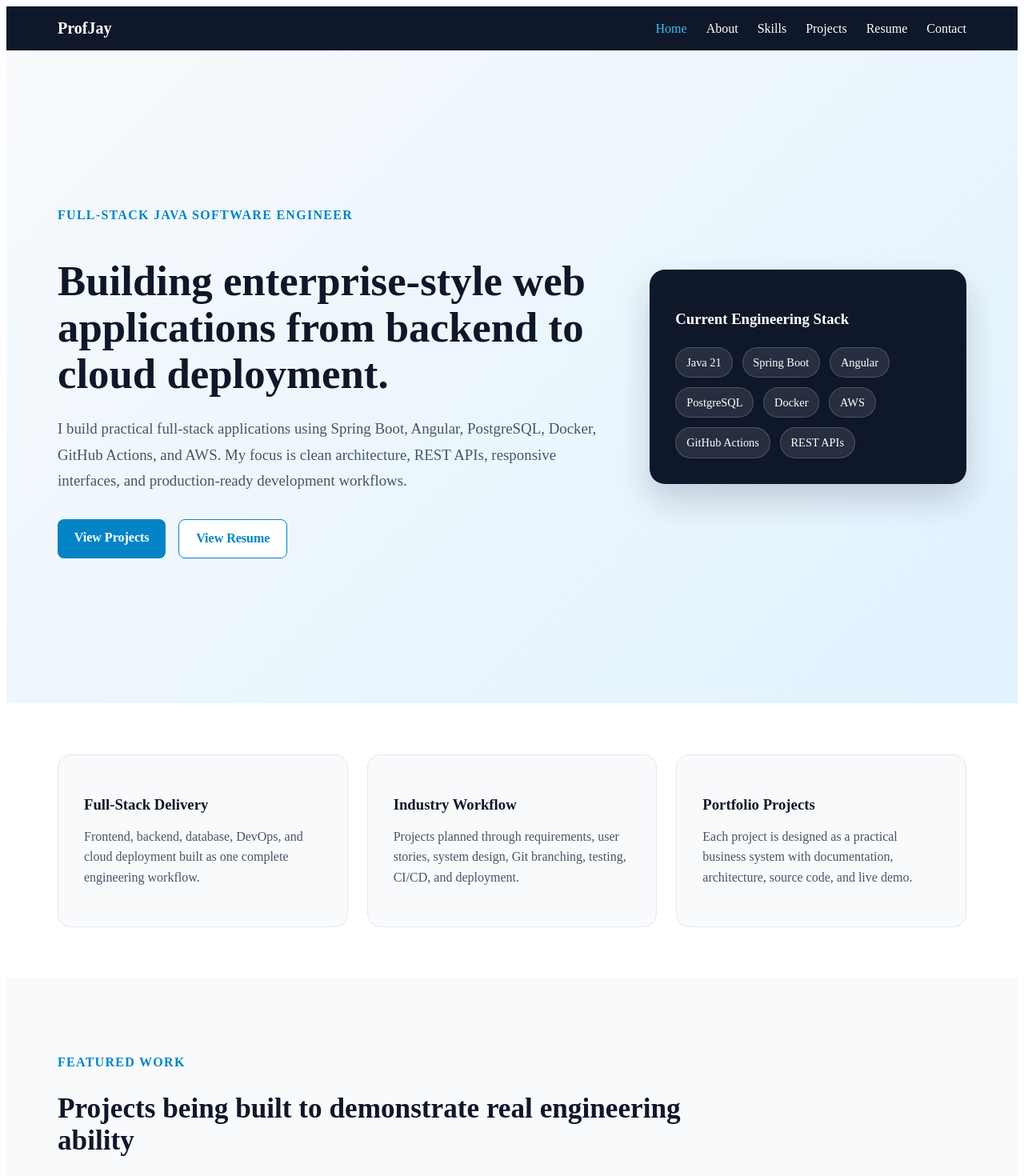
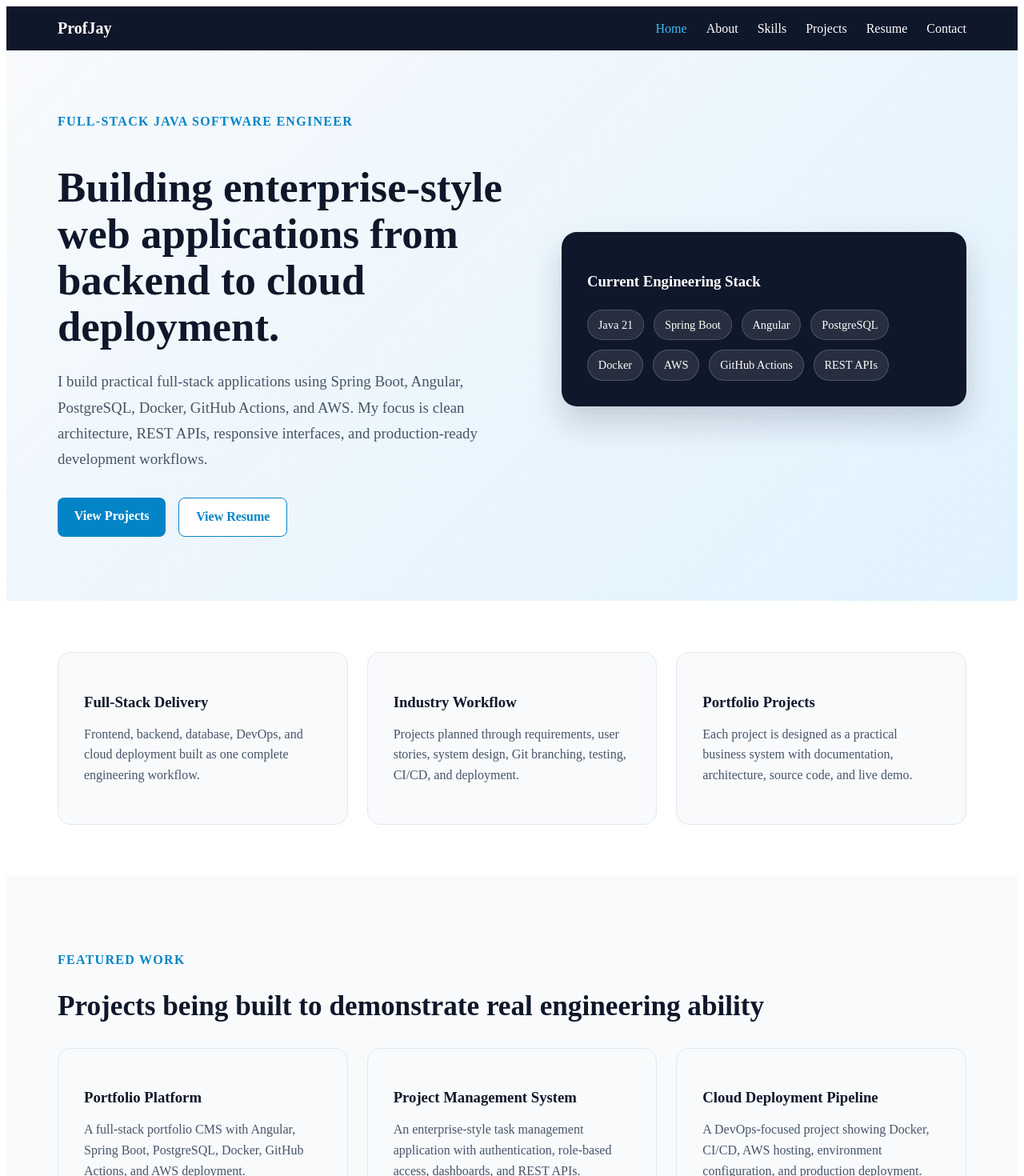
Before and after one commit to profjay1/portfolio-platform, an Angular app in the folder frontend/portfolio-frontend/: page / in a window 1280 px wide. Shown: the top 1470 px of the page at 80% size. Built offline with nearby package versions, Linux system fonts and the light colour scheme.

Commit message:
Make minimal adjustment

```diff
--- a/frontend/portfolio-frontend/src/app/features/home/home.css
+++ b/frontend/portfolio-frontend/src/app/features/home/home.css
@@ -1,16 +1,16 @@
 .hero-section {
 
-min-height: 78vh;
+min-height: 68vh;
 
 display: grid;
 
-grid-template-columns: 1.4fr 0.8fr;
+grid-template-columns: 1.15fr 1fr;
 
 gap: 3rem;
 
 align-items: center;
 
-padding: 6rem 4rem;
+padding: 4rem 4rem 5rem;
 
 background: linear-gradient(135deg, #f8fafc 0%, #e0f2fe 100%);
 
@@ -196,7 +196,7 @@ background: #f8fafc;
 
 .section-header {
 
-max-width: 850px;
+max-width: 1100px;
 
 margin-bottom: 2rem;
 
```
